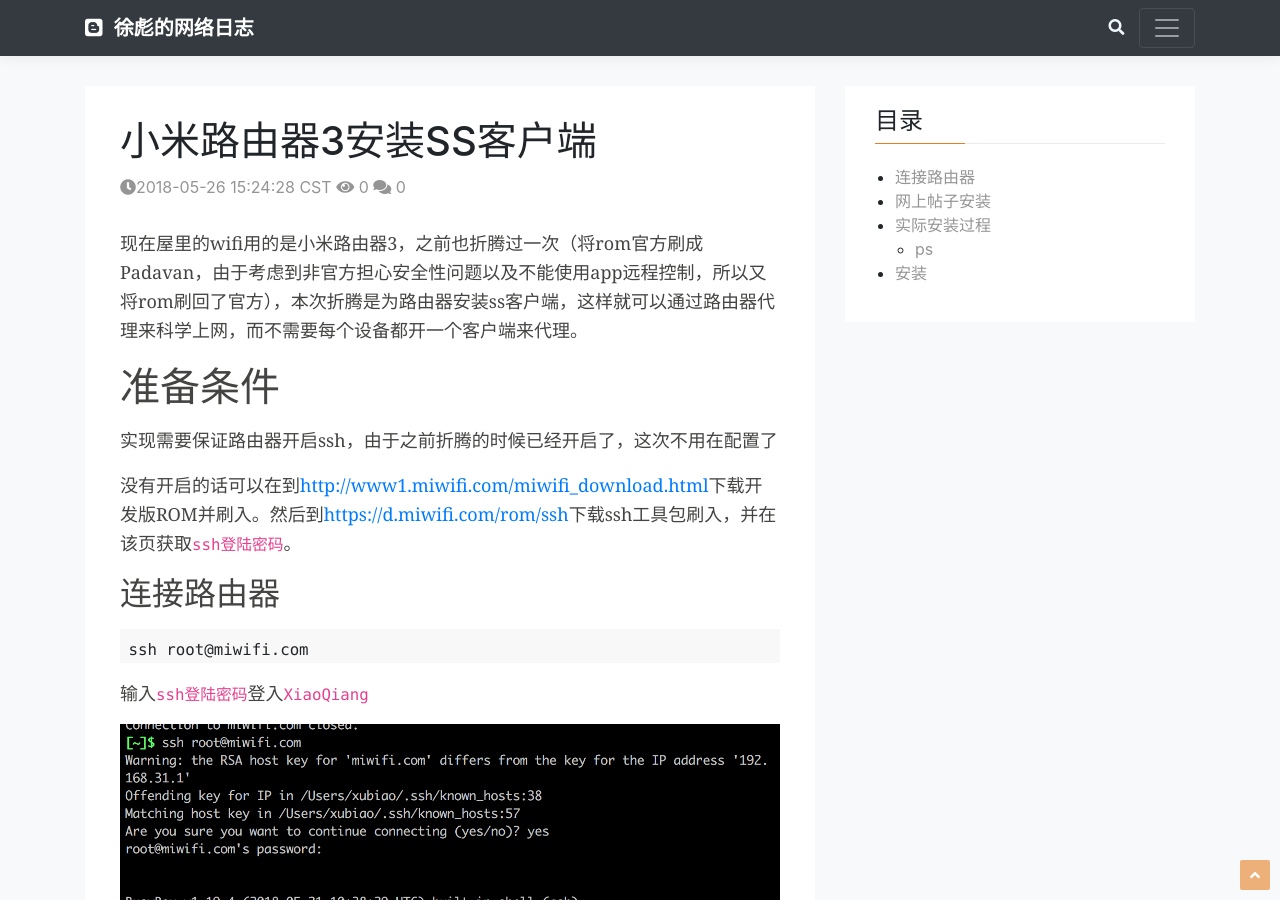
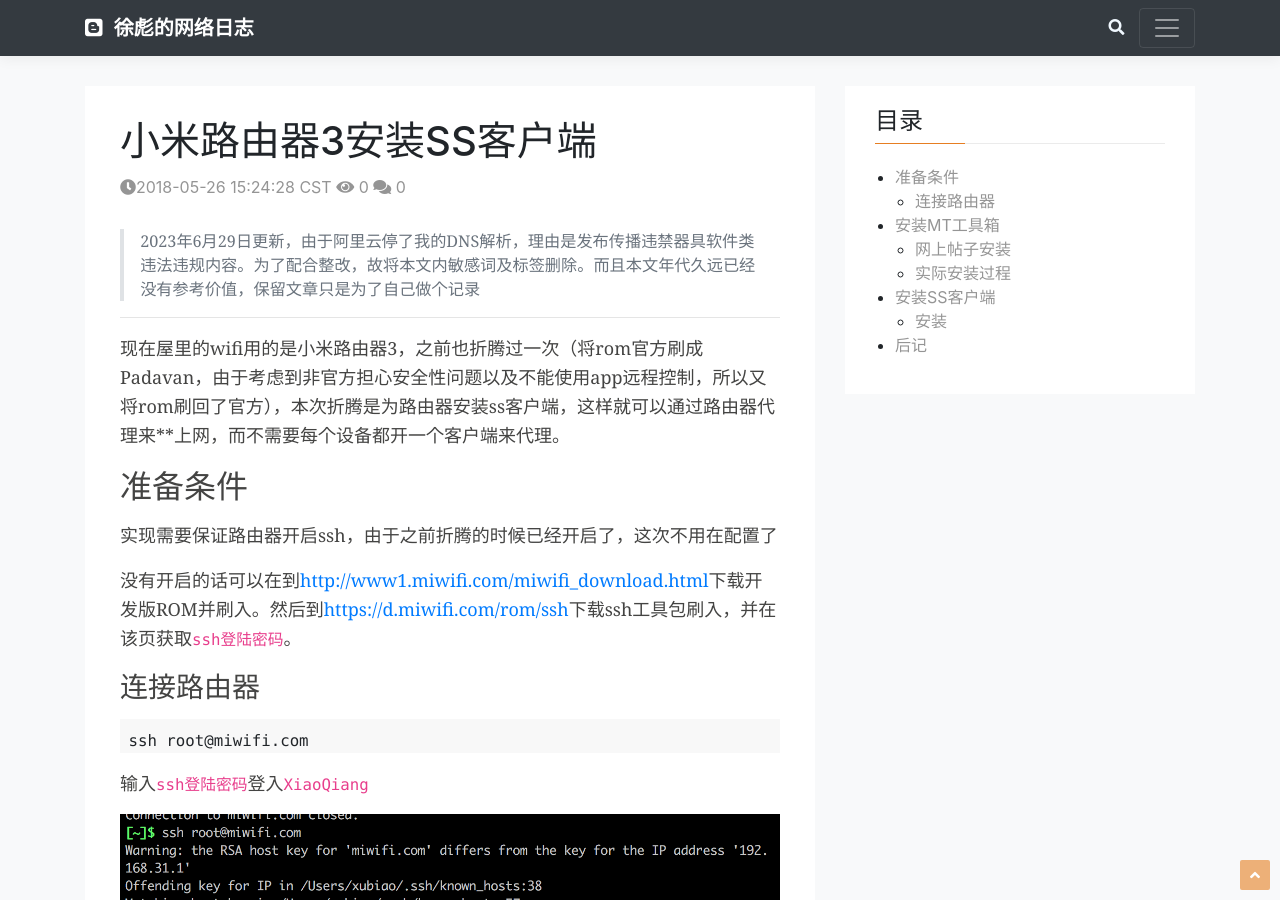
Before and after one commit to xubiaosunny/xubiaosunny.github.io, a Jekyll site: the page built from _posts/Other/2018-05-26-miwifi_r3_installs_the_SS_client.md, in a window 1280 px wide and 900 px high. Built offline with Jekyll 4.4.1, drawn with Linux system fonts in a browser that asks for light colours; comment, search, counter and statistics services are not loaded; some of the changed text lies outside the part shown.

Commit message:
去掉敏感词

````diff
--- a/_posts/Other/2018-05-26-miwifi_r3_installs_the_SS_client.md
+++ b/_posts/Other/2018-05-26-miwifi_r3_installs_the_SS_client.md
@@ -3,15 +3,21 @@
 title: "小米路由器3安装SS客户端"
 date: 2018-05-26 15:24:28 +0800
 categories: 折腾
-tags: 小米路由器 shadowsocks ss 科学上网
+tags: 小米路由器
 ---
-现在屋里的wifi用的是小米路由器3，之前也折腾过一次（将rom官方刷成Padavan，由于考虑到非官方担心安全性问题以及不能使用app远程控制，所以又将rom刷回了官方），本次折腾是为路由器安装ss客户端，这样就可以通过路由器代理来科学上网，而不需要每个设备都开一个客户端来代理。
-# 准备条件
+
+> 2023年6月29日更新，由于阿里云停了我的DNS解析，理由是发布传播违禁器具软件类违法违规内容。为了配合整改，故将本文内敏感词及标签删除。而且本文年代久远已经没有参考价值，保留文章只是为了自己做个记录
+
+---
+
+现在屋里的wifi用的是小米路由器3，之前也折腾过一次（将rom官方刷成Padavan，由于考虑到非官方担心安全性问题以及不能使用app远程控制，所以又将rom刷回了官方），本次折腾是为路由器安装ss客户端，这样就可以通过路由器代理来**上网，而不需要每个设备都开一个客户端来代理。
+
+## 准备条件
 实现需要保证路由器开启ssh，由于之前折腾的时候已经开启了，这次不用在配置了
 
 没有开启的话可以在到[http://www1.miwifi.com/miwifi_download.html](http://www1.miwifi.com/miwifi_download.html)下载开发版ROM并刷入。然后到[https://d.miwifi.com/rom/ssh](https://d.miwifi.com/rom/ssh)下载ssh工具包刷入，并在该页获取`ssh登陆密码`。
 
-## 连接路由器
+### 连接路由器
 ```shell
 ssh root@miwifi.com
 ```
@@ -19,9 +25,9 @@
 
 ![](\assets\images\post\屏幕快照 2018-05-26 下午4.18.50.png)
 
-# 安装MT工具箱
+## 安装MT工具箱
 
-## 网上帖子安装
+### 网上帖子安装
 参考[http://www.miui.com/thread-7520321-1-2.html](http://www.miui.com/thread-7520321-1-2.html)
 
 安装
@@ -34,7 +40,7 @@
 wget http://www.misstar.com/tools/uninstall.sh -O /tmp/uninstall.sh && chmod +x /tmp/uninstall.sh && /tmp/uninstall.sh
 ```
 
-## 实际安装过程
+### 实际安装过程
 
 在实际安装过程中远没有简单一条命令可以搞定，我的开发版rom版本是`2.25.46`，安装完MT是这样的
 
@@ -83,22 +89,21 @@
 
 刷新页面发现好使了😄
 
-### ps
-`lua`写的看不太懂，大概是做了url映射
+> lua`写的看不太懂，大概是做了url映射
 
-# 安装SS客户端
+## 安装SS客户端
 由于一些众所周知的愿意，估计MT工具箱的作者被请去喝过茶了，所以本来自带ss客户端在MT中移除了（没有真的移除，只是不能在界面进行安装了）
 
-## 安装
-审查元素将任意一个插件安装按钮的id改为`ss`，然后点击该按钮即可完成[科学上网]插件的安装。
+### 安装
+审查元素将任意一个插件安装按钮的id改为`ss`，然后点击该按钮即可完成[**上网]插件的安装。
 
 ![](\assets\images\post\屏幕快照 2018-05-26 下午4.59.57.png)
 
 ![](\assets\images\post\屏幕快照 2018-05-26 下午5.09.30.png)
 
-然后进入‘科学上网插件’配置节点及规则即可。
+然后进入‘**上网插件’配置节点及规则即可。
 
-# 后记
+## 后记
 
 之前刷过华硕的Padavan固件，里面功能比官方的多很多，也自带SS客户端。
 
````
